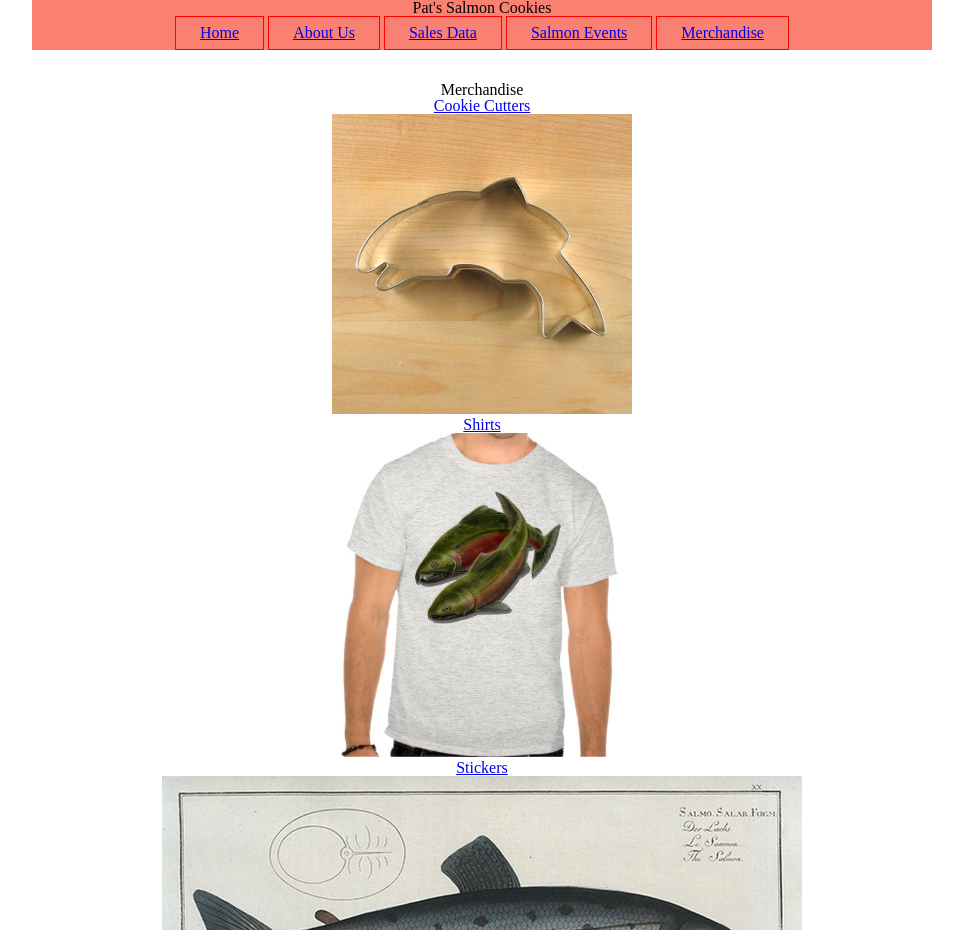
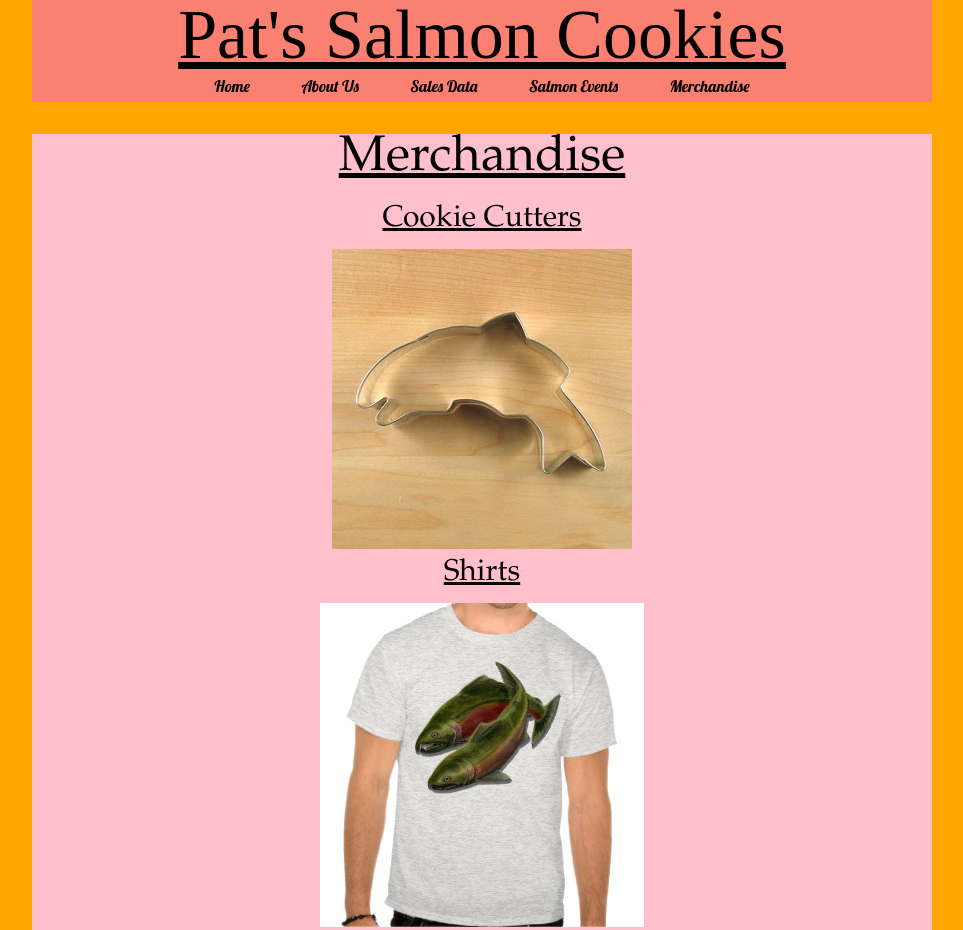
Before and after one commit to seankhall/cookie-stand, a plain HTML site: page pages/merchandise.html in a window 1280 px wide. Shown: the top 930 px of the page, without its empty margins (158-1121 px from the left). Drawn offline with Linux system fonts and the light colour scheme.

Commit message:
Completed Salmon Cookies.

```diff
--- a/pages/merchandise.html
+++ b/pages/merchandise.html
@@ -5,14 +5,17 @@
     <title>Salmon Cookies Project</title>
     <link href="/styles/reset.css" rel="stylesheet" type="text/css">
     <link href="/styles/style.css" rel="stylesheet" type="text/css">
+    <style>
+    @import url('https://fonts.googleapis.com/css?family=Lobster&display=swap');
+    </style>
 </head>
 
 <body class="center">
 
-    <header>
+    <header class="header">
         <h1>Pat's Salmon Cookies</h1>
             <nav>
-                <ul>
+                <ul id="header">
                     <li><a href="/index.html">Home</a></li>
                     <li><a href="/pages/about-us.html">About Us</a></li>
                     <li><a href="/pages/sales.html">Sales Data</a></li>
@@ -22,7 +25,7 @@
             </nav>
     </header>
 
-    <main>
+    <main id="main">
 
         <header>
             <h2>Merchandise</h2>
--- a/styles/style.css
+++ b/styles/style.css
@@ -2,13 +2,54 @@
     text-align: center;
 }
 
-.center {
-    width: 900px;
-    margin:0 auto;
+html {
+    background: orange;
 }
 
 body > header {
     background: salmon;
+}
+
+#header {
+    font-family: 'Lobster', cursive;
+}
+
+body > header> nav > ul {
+    margin: auto;
+    padding: 0;
+    width: 75%;
+}
+
+body > header > nav > ul > li {
+    display: inline-block;
+    padding: .5em 1.5em;                                                                                                                                                                                                                                 */
+}
+
+a:link {
+    color: black;
+    text-decoration: none;
+}
+
+a:visited {
+    color: black;
+}
+
+a:hover {
+    color: green;
+}
+
+a:active {
+    color: white;
+}
+
+.center {
+    margin:0 auto;
+    width: 900px;
+}
+
+#main {
+    background: pink;
+    font-family: "Palatino Linotype", "Book Antiqua", Palatino, serif;
 }
 
 body > main {
@@ -16,23 +57,34 @@ body > main {
     padding: 1.5;
 }
 
-body > header> nav > ul {
-    list-style-type: none;
-    margin: auto;
-    padding: 0;
-    width: 75%;
+h1 {
+    font-size: 70px;
+    text-decoration: underline;
 }
 
-body > header > nav > ul > li {
-    display: inline-block;
-    padding: .5em 1.5em;
-    border: 1px solid red;
+h2 {
+    font-size: 50px;
+    margin-bottom: 20px;
+    text-decoration: underline;
 }
 
-body > header > nav > ul > li:hover a {
-    background: pink;
+h3 {
+    font-size: 30px;
+    margin-bottom: 10px;
+    text-decoration: underline;
 }
 
-body > header > nav > ul > li > a:after {
-    content: '';
+#table {
+    font-family: 'Ariel', sans-serif;
 }
+
+img {
+    margin-bottom: 5px;
+    margin-top: 5px
+}
+
+footer {
+    background-color: salmon;
+    font-size: 50px;
+    text-decoration: underline;
+}
```
Also changed, not shown: index.html (+5 -2 lines), pages/about-us.html (+5 -2 lines), pages/sales.html (+5 -2 lines), pages/salmon-events.html (+5 -2 lines).
